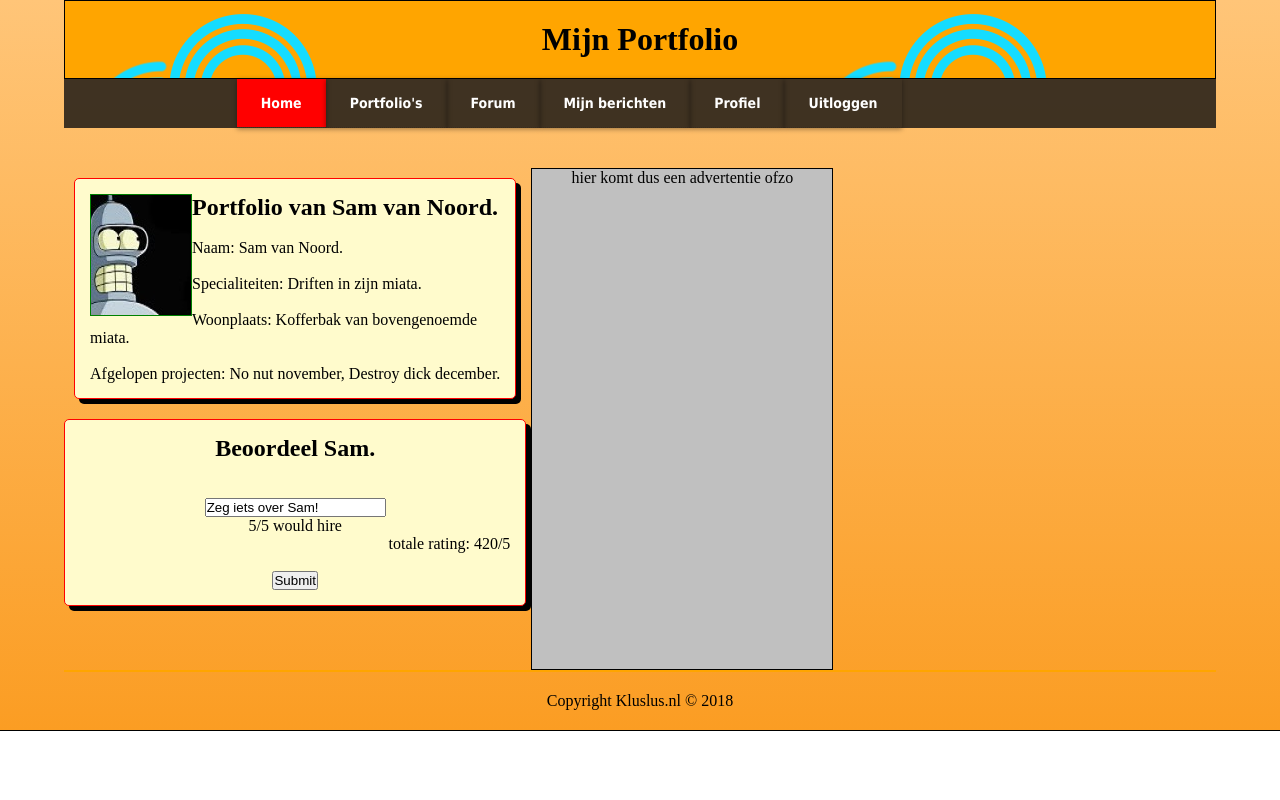
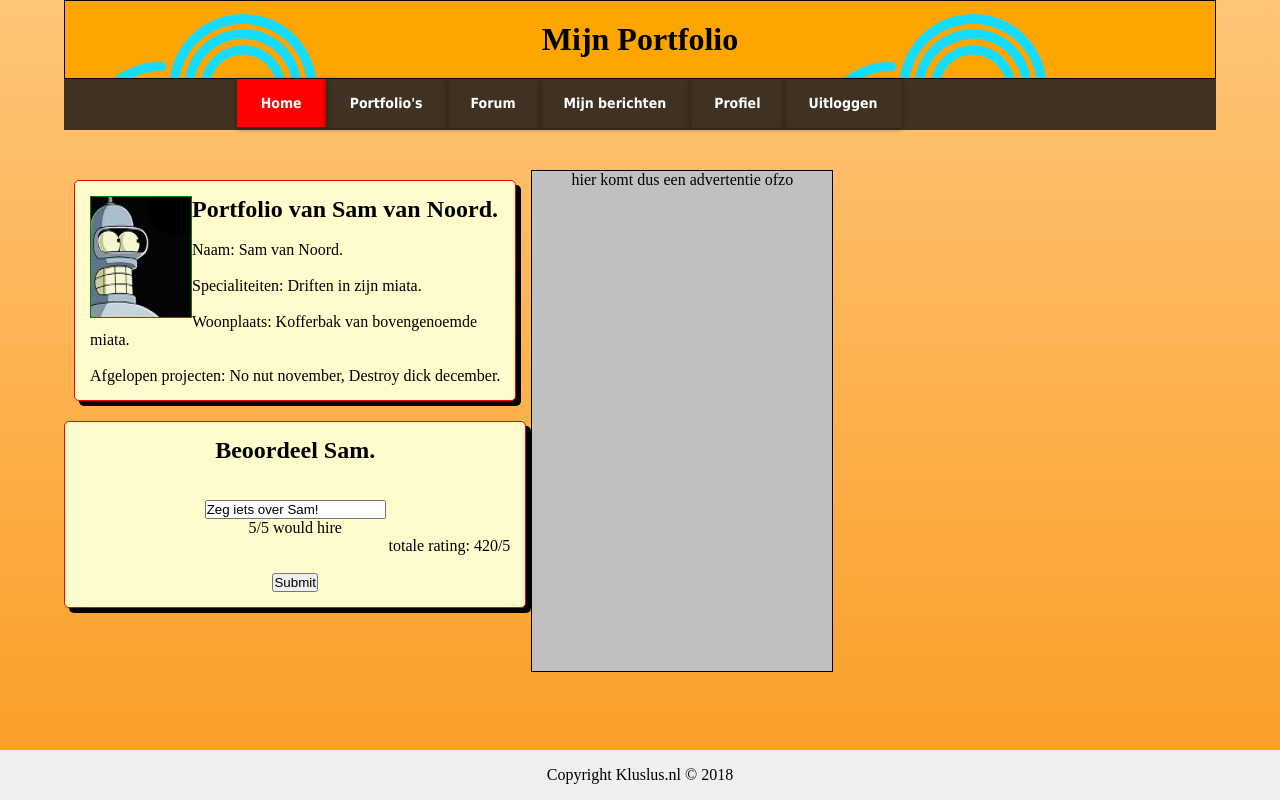
Before and after one commit to slvn99/Kluslus.nl, a PHP site: page /portfolio.html in a window 1280 px wide. Run offline with PHP 8.4, Linux system fonts and the light colour scheme.

Commit message:
Footer fix

```diff
--- a/Website shit/Home.css
+++ b/Website shit/Home.css
@@ -152,4 +152,8 @@
 	text-align: center;
 	padding: 20px;
 	border-top: 2px solid orange;
+	/*position: absolute;                    SAAAAAAAAAAAAAAAAAAAAAAAAAAAAAAAAAM ff note als je dit er bij zit dan zit de copyright text etc vast aan de onderkant als er nog niet genoeg content is, daarna beweegt ie mee
+	right: 0;                                Ik dacht ik het zet het ff in comment omdat je nog zo'n geel lijntje had bij je footer met je border top dus wist niet precies wat je daar mee wou doen
+    bottom: 0;
+    left: 0*/
 }
--- a/Website shit/portfolio.css
+++ b/Website shit/portfolio.css
@@ -29,7 +29,7 @@
 	display: flex;
 	justify-content: center;
 	flex-direction: column;
-
+	position: absolute;
 	width: 100%;
 }
 article{
@@ -178,7 +178,12 @@
 }
 #mainfooter{
 	clear: both;
+    background-color: #efefef;
 	text-align: center;
-	padding: 20px;
+	padding: 1rem;
 	border-top: 2px solid orange;
+	position: absolute;
+	right: 0;
+    bottom: 0;
+    left: 0
 }
```
Also changed, not shown: Website shit/Portfoliocreate.css (+20 -16 lines).
